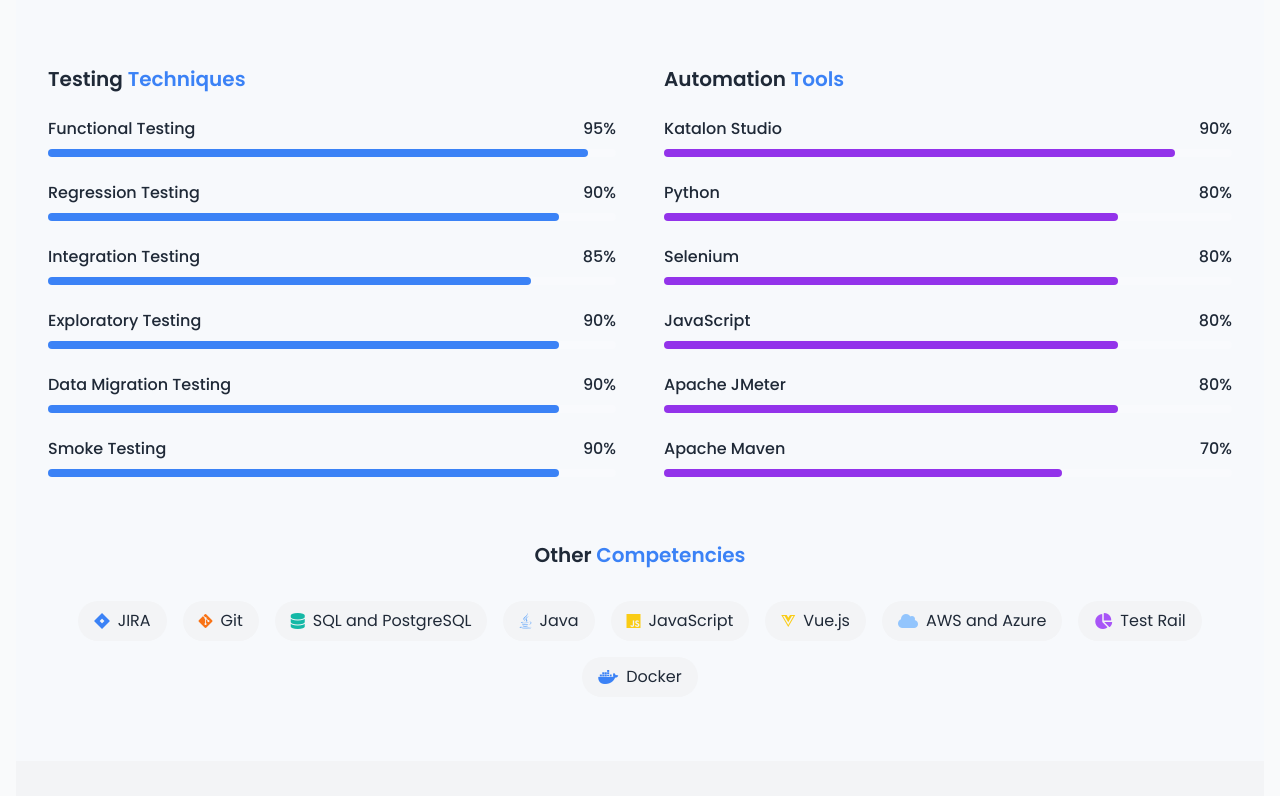
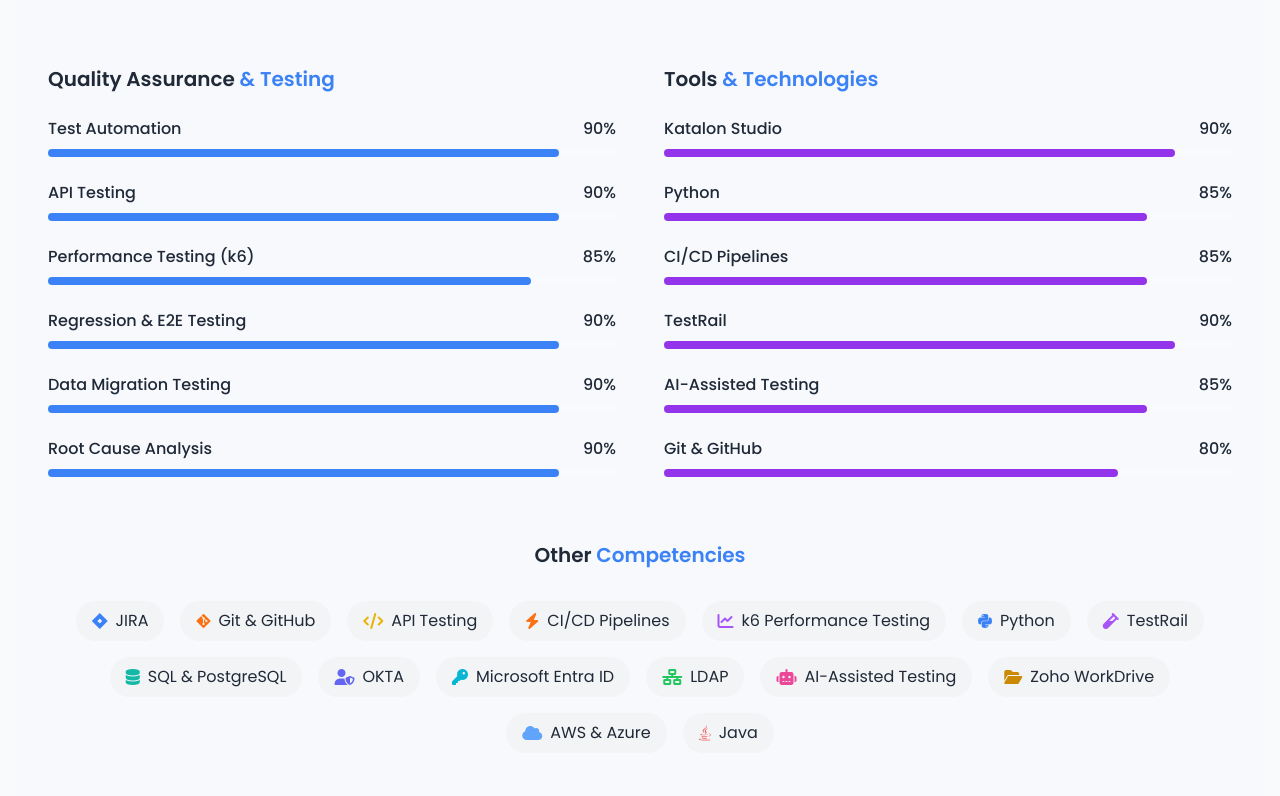
Before and after one commit to Toraaaamizu/vue-rj-portfolio, a Vue app: page / in a window 1280 px wide. Shown: the part 2144-2940 px from the top of the page. Built offline with nearby package versions, Linux system fonts and the light colour scheme.

Commit message:
Update Skills.vue

```diff
--- a/src/components/Skills.vue
+++ b/src/components/Skills.vue
@@ -1,203 +1,307 @@
 <template>
   <section id="skills" class="py-16 px-4 sm:px-6 lg:px-8">
     <div class="max-w-7xl mx-auto">
+
+      <!-- Header -->
       <div class="text-center mb-16">
-                <h2 class="text-3xl md:text-4xl font-bold mb-4">My <span class="text-primary-light dark:text-primary-dark">Skills</span></h2>
+        <h2 class="text-3xl md:text-4xl font-bold mb-4">
+          My <span class="text-primary-light dark:text-primary-dark">Skills</span>
+        </h2>
         <div class="w-20 h-1 bg-secondary-light dark:bg-secondary-dark mx-auto mb-6"></div>
         <p class="text-lg text-black dark:text-gray-300 max-w-3xl mx-auto">
           A blend of technical expertise and analytical thinking to ensure software quality at every level.
         </p>
       </div>
 
+      <!-- Skill Bars -->
       <div class="grid grid-cols-1 md:grid-cols-2 gap-12">
+
+        <!-- QA & Testing -->
         <div>
-                    <h3 class="text-xl font-semibold mb-6">Testing <span class="text-primary-light dark:text-primary-dark">Techniques</span></h3>
+          <h3 class="text-xl font-semibold mb-6">
+            Quality Assurance
+            <span class="text-primary-light dark:text-primary-dark">
+              &amp; Testing
+            </span>
+          </h3>
+
           <div class="space-y-6">
+
             <div>
               <div class="flex justify-between mb-2">
-                                <span class="font-medium">Functional Testing</span>
-                                <span class="font-medium">95%</span>
-                            </div>
-                            <div class="skill-bar">
-                                <div class="skill-progress bg-primary-light dark:bg-primary-dark" style="width: 95%"></div>
-                            </div>
-                        </div>
-                        <div>
-                            <div class="flex justify-between mb-2">
-                                <span class="font-medium">Regression Testing</span>
+                <span class="font-medium">Test Automation</span>
                 <span class="font-medium">90%</span>
               </div>
               <div class="skill-bar">
-                                <div class="skill-progress bg-primary-light dark:bg-primary-dark" style="width: 90%"></div>
+                <div
+                  class="skill-progress bg-primary-light dark:bg-primary-dark"
+                  style="width: 90%"
+                ></div>
               </div>
             </div>
+
             <div>
               <div class="flex justify-between mb-2">
-                                <span class="font-medium">Integration Testing</span>
+                <span class="font-medium">API Testing</span>
+                <span class="font-medium">90%</span>
+              </div>
+              <div class="skill-bar">
+                <div
+                  class="skill-progress bg-primary-light dark:bg-primary-dark"
+                  style="width: 90%"
+                ></div>
+              </div>
+            </div>
+
+            <div>
+              <div class="flex justify-between mb-2">
+                <span class="font-medium">Performance Testing (k6)</span>
                 <span class="font-medium">85%</span>
               </div>
               <div class="skill-bar">
-                                <div class="skill-progress bg-primary-light dark:bg-primary-dark" style="width: 85%"></div>
+                <div
+                  class="skill-progress bg-primary-light dark:bg-primary-dark"
+                  style="width: 85%"
+                ></div>
               </div>
             </div>
+
             <div>
               <div class="flex justify-between mb-2">
-                                <span class="font-medium">Exploratory Testing</span>
+                <span class="font-medium">Regression &amp; E2E Testing</span>
                 <span class="font-medium">90%</span>
               </div>
               <div class="skill-bar">
-                                <div class="skill-progress bg-primary-light dark:bg-primary-dark" style="width: 90%"></div>
+                <div
+                  class="skill-progress bg-primary-light dark:bg-primary-dark"
+                  style="width: 90%"
+                ></div>
+              </div>
             </div>
 
-                        </div>
             <div>
               <div class="flex justify-between mb-2">
                 <span class="font-medium">Data Migration Testing</span>
                 <span class="font-medium">90%</span>
               </div>
               <div class="skill-bar">
-                                <div class="skill-progress bg-primary-light dark:bg-primary-dark" style="width: 90%"></div>
+                <div
+                  class="skill-progress bg-primary-light dark:bg-primary-dark"
+                  style="width: 90%"
+                ></div>
+              </div>
             </div>
 
-                        </div>
             <div>
               <div class="flex justify-between mb-2">
-                                <span class="font-medium">Smoke Testing</span>
+                <span class="font-medium">Root Cause Analysis</span>
                 <span class="font-medium">90%</span>
               </div>
               <div class="skill-bar">
-                                <div class="skill-progress bg-primary-light dark:bg-primary-dark" style="width: 90%"></div>
+                <div
+                  class="skill-progress bg-primary-light dark:bg-primary-dark"
+                  style="width: 90%"
+                ></div>
+              </div>
             </div>
 
           </div>
         </div>
-                </div>
 
+        <!-- Tools & Technologies -->
         <div>
-                    <h3 class="text-xl font-semibold mb-6">Automation <span class="text-primary-light dark:text-primary-dark">Tools</span></h3>
+          <h3 class="text-xl font-semibold mb-6">
+            Tools
+            <span class="text-primary-light dark:text-primary-dark">
+              &amp; Technologies
+            </span>
+          </h3>
+
           <div class="space-y-6">
+
             <div>
               <div class="flex justify-between mb-2">
                 <span class="font-medium">Katalon Studio</span>
                 <span class="font-medium">90%</span>
               </div>
               <div class="skill-bar">
-                                <div class="skill-progress bg-secondary-light dark:bg-secondary-dark" style="width: 90%"></div>
+                <div
+                  class="skill-progress bg-secondary-light dark:bg-secondary-dark"
+                  style="width: 90%"
+                ></div>
               </div>
             </div>
+
             <div>
               <div class="flex justify-between mb-2">
                 <span class="font-medium">Python</span>
+                <span class="font-medium">85%</span>
+              </div>
+              <div class="skill-bar">
+                <div
+                  class="skill-progress bg-secondary-light dark:bg-secondary-dark"
+                  style="width: 85%"
+                ></div>
+              </div>
+            </div>
+
+            <div>
+              <div class="flex justify-between mb-2">
+                <span class="font-medium">CI/CD Pipelines</span>
+                <span class="font-medium">85%</span>
+              </div>
+              <div class="skill-bar">
+                <div
+                  class="skill-progress bg-secondary-light dark:bg-secondary-dark"
+                  style="width: 85%"
+                ></div>
+              </div>
+            </div>
+
+            <div>
+              <div class="flex justify-between mb-2">
+                <span class="font-medium">TestRail</span>
+                <span class="font-medium">90%</span>
+              </div>
+              <div class="skill-bar">
+                <div
+                  class="skill-progress bg-secondary-light dark:bg-secondary-dark"
+                  style="width: 90%"
+                ></div>
+              </div>
+            </div>
+
+            <div>
+              <div class="flex justify-between mb-2">
+                <span class="font-medium">AI-Assisted Testing</span>
+                <span class="font-medium">85%</span>
+              </div>
+              <div class="skill-bar">
+                <div
+                  class="skill-progress bg-secondary-light dark:bg-secondary-dark"
+                  style="width: 85%"
+                ></div>
+              </div>
+            </div>
+
+            <div>
+              <div class="flex justify-between mb-2">
+                <span class="font-medium">Git &amp; GitHub</span>
                 <span class="font-medium">80%</span>
               </div>
               <div class="skill-bar">
-                                <div class="skill-progress bg-secondary-light dark:bg-secondary-dark" style="width: 80%"></div>
-                            </div>
-                        </div>
-                        <div>
-                            <div class="flex justify-between mb-2">
-                                <span class="font-medium">Selenium</span>
-                                <span class="font-medium">80%</span>
-                            </div>
-                            <div class="skill-bar">
-                                <div class="skill-progress bg-secondary-light dark:bg-secondary-dark" style="width: 80%"></div>
-                            </div>
-                        </div>
-                        <div>
-                            <div class="flex justify-between mb-2">
-                                <span class="font-medium">JavaScript</span>
-                                <span class="font-medium">80%</span>
-                            </div>
-                            <div class="skill-bar">
-                                <div class="skill-progress bg-secondary-light dark:bg-secondary-dark" style="width: 80%"></div>
-                            </div>
-                        </div>
-                        <div>
-                            <div class="flex justify-between mb-2">
-                                <span class="font-medium">Apache JMeter</span>
-                                <span class="font-medium">80%</span>
-                            </div>
-                            <div class="skill-bar">
-                                <div class="skill-progress bg-secondary-light dark:bg-secondary-dark" style="width: 80%"></div>
-                            </div>
-                        </div>
-                         <div>
-                            <div class="flex justify-between mb-2">
-                                <span class="font-medium">Apache Maven</span>
-                                <span class="font-medium">70%</span>
-                            </div>
-                            <div class="skill-bar">
-                                <div class="skill-progress bg-secondary-light dark:bg-secondary-dark" style="width: 70%"></div>
-                            </div>
-                        </div>
-                    </div>
+                <div
+                  class="skill-progress bg-secondary-light dark:bg-secondary-dark"
+                  style="width: 80%"
+                ></div>
               </div>
             </div>
 
+          </div>
+        </div>
+
+      </div>
+
+      <!-- Other Competencies -->
       <div class="mt-16">
-                <h3 class="text-xl font-semibold mb-8 text-center">Other <span class="text-primary-light dark:text-primary-dark">Competencies</span></h3>
+        <h3 class="text-xl font-semibold mb-8 text-center">
+          Other
+          <span class="text-primary-light dark:text-primary-dark">
+            Competencies
+          </span>
+        </h3>
+
         <div class="flex flex-wrap justify-center gap-4">
+
           <div class="flex items-center px-4 py-2 bg-gray-100 dark:bg-gray-800 rounded-full">
             <i class="fab fa-jira text-blue-500 mr-2"></i>
             <span>JIRA</span>
           </div>
+
           <div class="flex items-center px-4 py-2 bg-gray-100 dark:bg-gray-800 rounded-full">
             <i class="fab fa-git-alt text-orange-500 mr-2"></i>
-                        <span>Git</span>
+            <span>Git &amp; GitHub</span>
           </div>
+
+          <div class="flex items-center px-4 py-2 bg-gray-100 dark:bg-gray-800 rounded-full">
+            <i class="fas fa-code text-yellow-500 mr-2"></i>
+            <span>API Testing</span>
+          </div>
+
+          <div class="flex items-center px-4 py-2 bg-gray-100 dark:bg-gray-800 rounded-full">
+            <i class="fas fa-bolt text-orange-500 mr-2"></i>
+            <span>CI/CD Pipelines</span>
+          </div>
+
+          <div class="flex items-center px-4 py-2 bg-gray-100 dark:bg-gray-800 rounded-full">
+            <i class="fas fa-chart-line text-purple-500 mr-2"></i>
+            <span>k6 Performance Testing</span>
+          </div>
+
+          <div class="flex items-center px-4 py-2 bg-gray-100 dark:bg-gray-800 rounded-full">
+            <i class="fab fa-python text-blue-500 mr-2"></i>
+            <span>Python</span>
+          </div>
+
+          <div class="flex items-center px-4 py-2 bg-gray-100 dark:bg-gray-800 rounded-full">
+            <i class="fas fa-vial text-purple-500 mr-2"></i>
+            <span>TestRail</span>
+          </div>
+
           <div class="flex items-center px-4 py-2 bg-gray-100 dark:bg-gray-800 rounded-full">
             <i class="fas fa-database text-teal-500 mr-2"></i>
-                        <span>SQL and PostgreSQL</span>
+            <span>SQL &amp; PostgreSQL</span>
           </div>
+
           <div class="flex items-center px-4 py-2 bg-gray-100 dark:bg-gray-800 rounded-full">
-                        <i class="fab fa-java text-blue-400 mr-2"></i>
+            <i class="fas fa-user-shield text-indigo-500 mr-2"></i>
+            <span>OKTA</span>
+          </div>
+
+          <div class="flex items-center px-4 py-2 bg-gray-100 dark:bg-gray-800 rounded-full">
+            <i class="fas fa-key text-cyan-500 mr-2"></i>
+            <span>Microsoft Entra ID</span>
+          </div>
+
+          <div class="flex items-center px-4 py-2 bg-gray-100 dark:bg-gray-800 rounded-full">
+            <i class="fas fa-network-wired text-green-500 mr-2"></i>
+            <span>LDAP</span>
+          </div>
+
+          <div class="flex items-center px-4 py-2 bg-gray-100 dark:bg-gray-800 rounded-full">
+            <i class="fas fa-robot text-pink-500 mr-2"></i>
+            <span>AI-Assisted Testing</span>
+          </div>
+
+          <div class="flex items-center px-4 py-2 bg-gray-100 dark:bg-gray-800 rounded-full">
+            <i class="fas fa-folder-open text-yellow-600 mr-2"></i>
+            <span>Zoho WorkDrive</span>
+          </div>
+
+          <div class="flex items-center px-4 py-2 bg-gray-100 dark:bg-gray-800 rounded-full">
+            <i class="fas fa-cloud text-blue-400 mr-2"></i>
+            <span>AWS &amp; Azure</span>
+          </div>
+
+          <div class="flex items-center px-4 py-2 bg-gray-100 dark:bg-gray-800 rounded-full">
+            <i class="fab fa-java text-red-500 mr-2"></i>
             <span>Java</span>
           </div>
-                    <div class="flex items-center px-4 py-2 bg-gray-100 dark:bg-gray-800 rounded-full">
-                        <i class="fab fa-js text-yellow-400 mr-2"></i>
-                        <span>JavaScript</span>
-                    </div>
-                    <div class="flex items-center px-4 py-2 bg-gray-100 dark:bg-gray-800 rounded-full">
-                        <i class="fab fa-vuejs text-yellow-400 mr-2"></i>
-                        <span>Vue.js</span>
-                    </div>
-                    <div class="flex items-center px-4 py-2 bg-gray-100 dark:bg-gray-800 rounded-full">
-                        <i class="fas fa-cloud text-blue-300 mr-2"></i>
-                        <span>AWS and Azure</span>
-                    </div>
-                    <div class="flex items-center px-4 py-2 bg-gray-100 dark:bg-gray-800 rounded-full">
-                        <i class="fas fa-chart-pie text-purple-500 mr-2"></i>
-                        <span>Test Rail</span>
-                    </div>
-                    <div class="flex items-center px-4 py-2 bg-gray-100 dark:bg-gray-800 rounded-full">
-                        <i class="fab fa-docker text-blue-500 mr-2"></i>
-                        <span>Docker</span>
+
         </div>
       </div>
-            </div>
+
     </div>
   </section>
 </template>
 
 <script>
-import { onMounted } from 'vue'
-
 export default {
   name: 'Skills',
-  data() {
-    return {
-      skills: [
-        { name: 'Manual Testing', level: 95 },
-        { name: 'Automation (Katalon Studio, Selenium, Playwright)', level: 85 },
-        { name: 'Test Strategy & Planning', level: 90 },
-        { name: 'API Testing (Postman, REST)', level: 80 },
-        { name: 'CI/CD Integration', level: 75 },
-        { name: 'Bug Tracking (JIRA, Asana)', level: 90 }
-      ]
-    }
-  },
+
   mounted() {
-    const observer = new IntersectionObserver(entries => {
+    const observer = new IntersectionObserver(
+      entries => {
         entries.forEach(entry => {
           if (entry.isIntersecting) {
             const bar = entry.target
@@ -205,9 +309,10 @@ export default {
             observer.unobserve(bar)
           }
         })
-    }, { threshold: 0.5 })
+      },
+      { threshold: 0.5 }
+    )
 
-    // Animate each progress bar
     document.querySelectorAll('.skill-progress').forEach(bar => {
       bar.dataset.width = bar.style.width
       bar.style.width = '0'
@@ -217,11 +322,7 @@ export default {
 }
 </script>
 
-
-
 <style scoped>
-/* Optional: override if needed */
-/* Animating width on mount */
 .skill-progress {
   transition: width 1.5s ease;
 }
```
Lines whose indentation alone changed are shown as unchanged.
